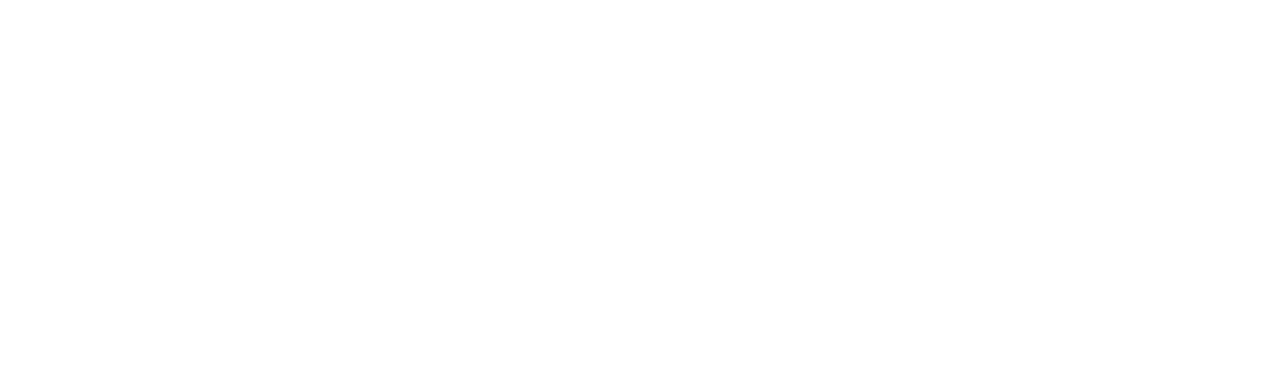
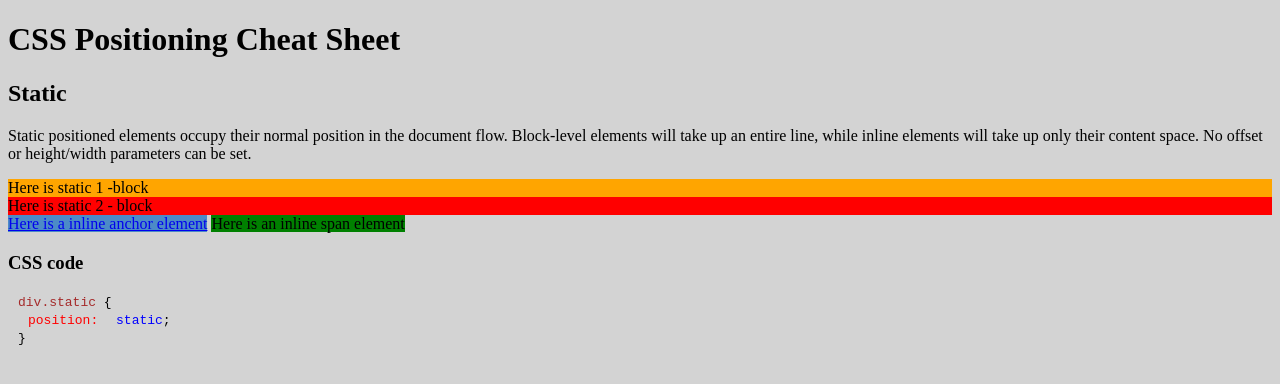
Before and after one commit to YSquid/positioning-cheat-sheet, a plain HTML site: page index.html in a window 1280 px wide. Drawn offline with Linux system fonts and the light colour scheme.

Commit message:
Built rule for static
Rule for static with example elements and how to write the CSS rule

Wrote CSS to customize the look of my css code examples using spans

```diff
--- a/index.css
+++ b/index.css
@@ -0,0 +1,46 @@
+
+* {
+    background-color: lightgrey;
+}
+
+/* Rules for CSS code block styling */
+
+
+
+.css__selector {
+    color: brown;
+    margin-left: 10px;
+}
+
+.css__property {
+    color: red;
+    padding-left: 10px;
+    margin-left: 10px;
+}
+
+.css__value {
+    color: blue;
+    margin-left: 10px;
+}
+
+.closing__bracket {
+    margin-left: 10px;
+}
+
+/* Static example elements */
+
+.static__1 {
+    background-color: orange;
+}
+
+.static__2 {
+    background-color: red;
+}
+
+.static__3 {
+    background-color: rgb(76, 139, 199) ;
+}
+
+.static__4 {
+    background-color: green;
+}
--- a/index.html
+++ b/index.html
@@ -7,9 +7,46 @@
         <title></title>
         <meta name="description" content="">
         <meta name="viewport" content="width=device-width, initial-scale=1">
-        <link rel="stylesheet" href="">
+        <link rel="stylesheet" href="./index.css">
     </head>
     <body>
+        <header>
+            <h1>CSS Positioning Cheat Sheet</h1>
+        </header>
+
+        <main>
+            <section class="static">
+                <h2 class="position__title">Static</h2>
+                <p class="position__description">Static positioned elements occupy their normal position in the document flow. Block-level elements will take up an entire line,
+                    while inline elements will take up only their content space. No offset or height/width parameters can be set.
+                </p>
+
+                <div class="static__example__container">
+                    <div class="static__1">Here is static 1 -block</div>
+                    <div class="static__2">Here is static 2 - block</div>
+                    <a href="https://www.google.com" class="static__3">Here is a inline anchor element</a>
+                    <span class="static__4">Here is an inline span element</span>
+                </div>
+                <h3>CSS code</h3>
+                <div class="code__exmaple__static">
+
+                        <code>
+                        <span class='css__selector'>div.static</span> {<br>
+                        <span class='css__property'>position:</span> <span class='css__value'>static</span>;<br>
+                        <span class='closing__bracket'>}</span>
+                        </code>
+
+
+                </div>
+            </section>
+
+
+
+
+
+
+
+        </main>
 
 
 
```
